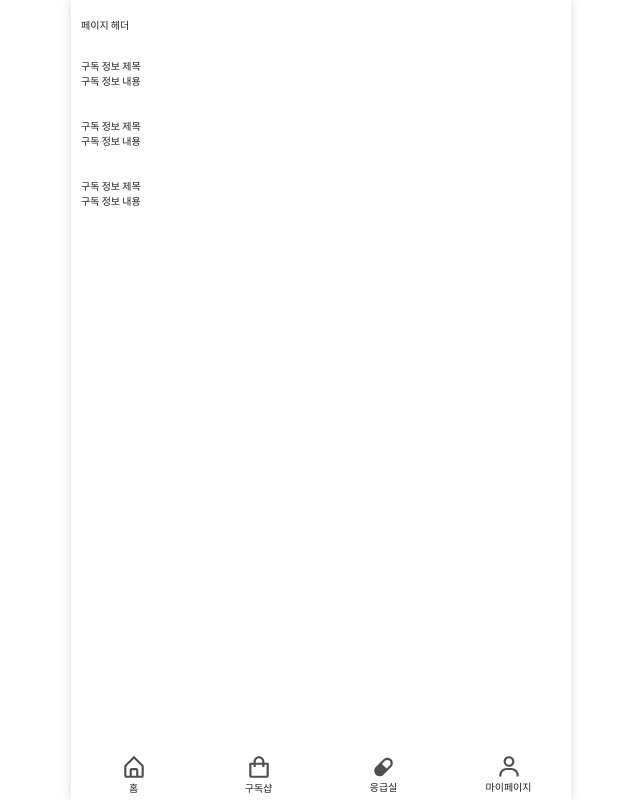
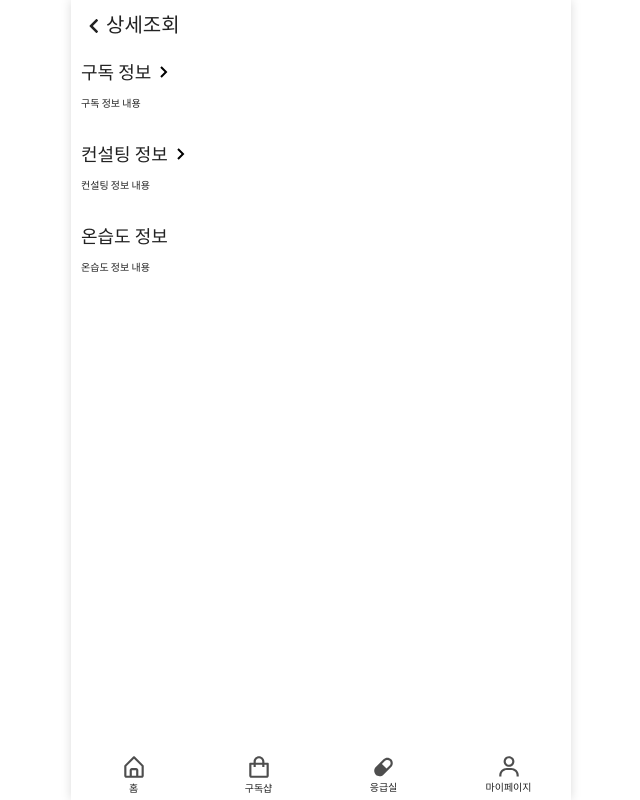
Before and after one commit to ycjeon0129/Planty, a React (Create React App) app in the folder frontend/: page /subscribe/0 in a window 1280 px wide. Shown: the whole page, without its empty margins (319-959 px from the left). Built offline with nearby package versions, Linux system fonts and the light colour scheme.

Commit message:
[FE] Fix : children 3 ~ 6 추가, 레이아웃에 컴포넌트 추가

```diff
--- a/frontend/src/components/layout/subscirbe/SubscribeDetailPageLayout/SubscribeDetailPageLayout.tsx
+++ b/frontend/src/components/layout/subscirbe/SubscribeDetailPageLayout/SubscribeDetailPageLayout.tsx
@@ -18,14 +18,14 @@ function SubscribeDetailPageLayout({ children }: { children: ReactNode[] }) {
 
 				{/* 컨설팅 정보 */}
 				<ContentsLayout id="consulting-info">
-					{children[1]}
-					{children[2]}
+					{children[3]}
+					{children[4]}
 				</ContentsLayout>
 
 				{/* 온습도 정보 */}
 				<ContentsLayout id="subscribe-info">
-					{children[1]}
-					{children[2]}
+					{children[5]}
+					{children[6]}
 				</ContentsLayout>
 			</div>
 		</PageLayout>
--- a/frontend/src/pages/subscribe/SubscribeDetail/SubscribeDetailPage.tsx
+++ b/frontend/src/pages/subscribe/SubscribeDetail/SubscribeDetailPage.tsx
@@ -1,22 +1,24 @@
+import React from 'react';
+import PageTitleButton from 'components/atoms/common/PageTitleButton/PageTitleButton';
 import SubscribeDetailPageLayout from 'components/layout/subscirbe/SubscribeDetailPageLayout/SubscribeDetailPageLayout';
-import React from 'react';
+import AreaTitle from 'components/atoms/common/AreaTitle/AreaTitle';
 
 function SubscribeDetailPage() {
 	return (
 		<SubscribeDetailPageLayout>
 			{/* 페이지 헤더 */}
-			<div>페이지 헤더</div>
+			<PageTitleButton type="back" text="상세조회" />
 
 			{/* 구독 정보 */}
-			<div>구독 정보 제목</div>
+			<AreaTitle title="구독 정보" url="/shop/product/0" />
 			<div>구독 정보 내용</div>
 
 			{/* 컨설팅 정보 */}
-			<div>컨설팅 정보 제목</div>
+			<AreaTitle title="컨설팅 정보" url="/subscribe/0/booking" />
 			<div>컨설팅 정보 내용</div>
 
 			{/* 온습도 정보 */}
-			<div>온습도 정보 제목</div>
+			<AreaTitle title="온습도 정보" url="#" />
 			<div>온습도 정보 내용</div>
 		</SubscribeDetailPageLayout>
 	);
```
